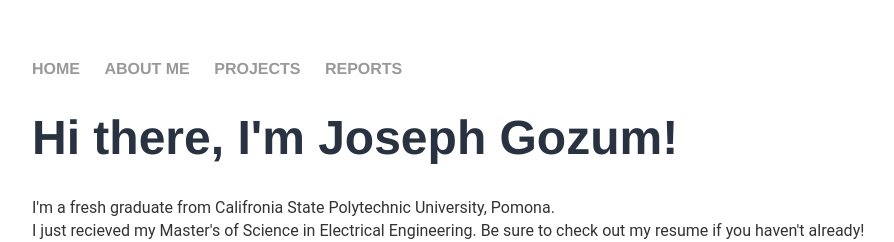
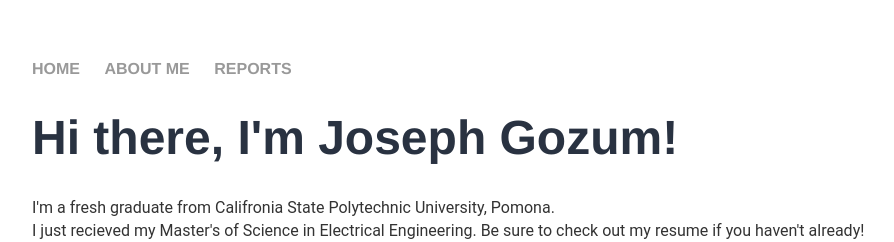
Before and after one commit to jgoeszoom/jgoeszoom.github.io, a Jekyll site: the page built from index.html, in a window 1280 px wide. Shown: the top 242 px of the page, without its empty margins (160-1054 px from the left). Built offline with Jekyll 4.4.1, drawn with Linux system fonts in a browser that asks for light colours.

Commit message:
getting rid of project link until finished

```diff
--- a/_layouts/default.html
+++ b/_layouts/default.html
@@ -12,7 +12,7 @@
 	    		<ul>
 					<li><a href="/">HOME</a></li>
 					<li><a href="/about">ABOUT ME</a></li>
-					<li><a href="/projects">PROJECTS</a></li>
+					<!-- <li><a href="/projects">PROJECTS</a></li> -->
 					<li><a href="/reports">REPORTS</a></li>
 	    		</ul>
 			</nav>
```
